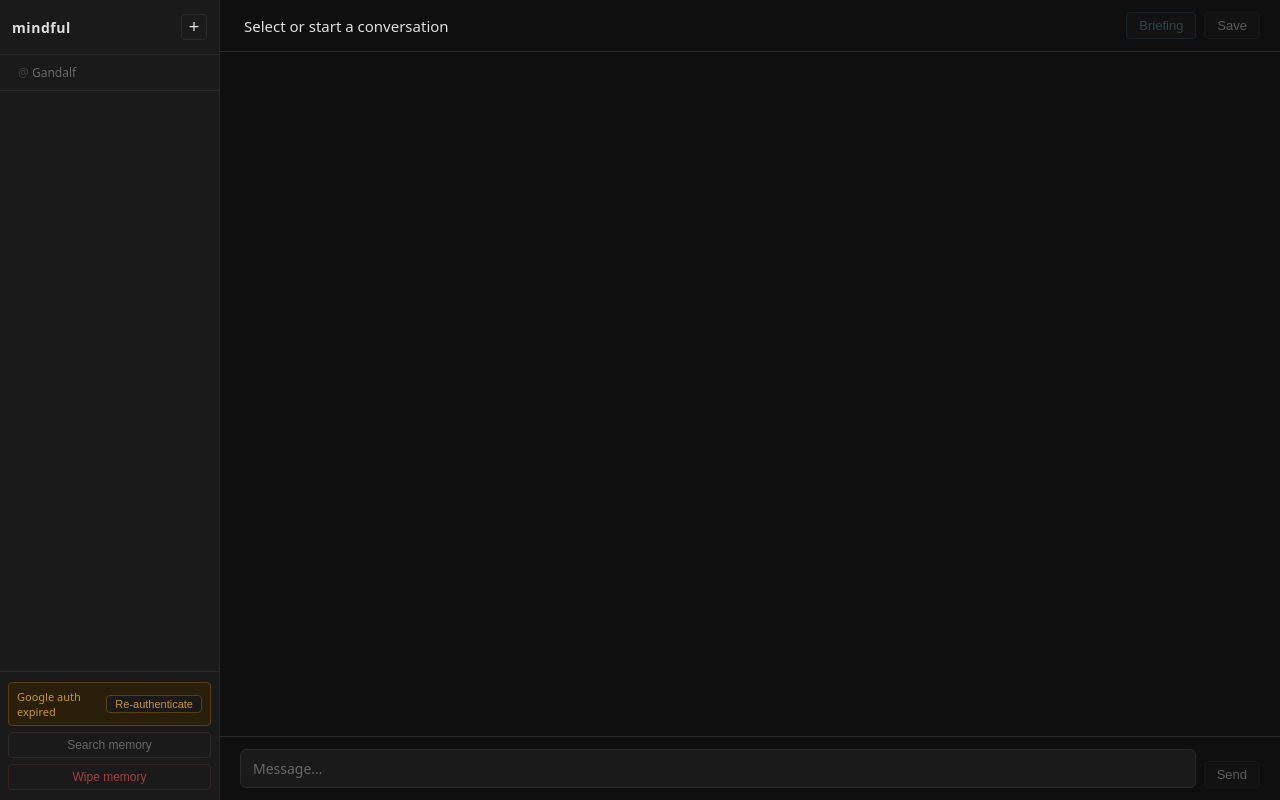
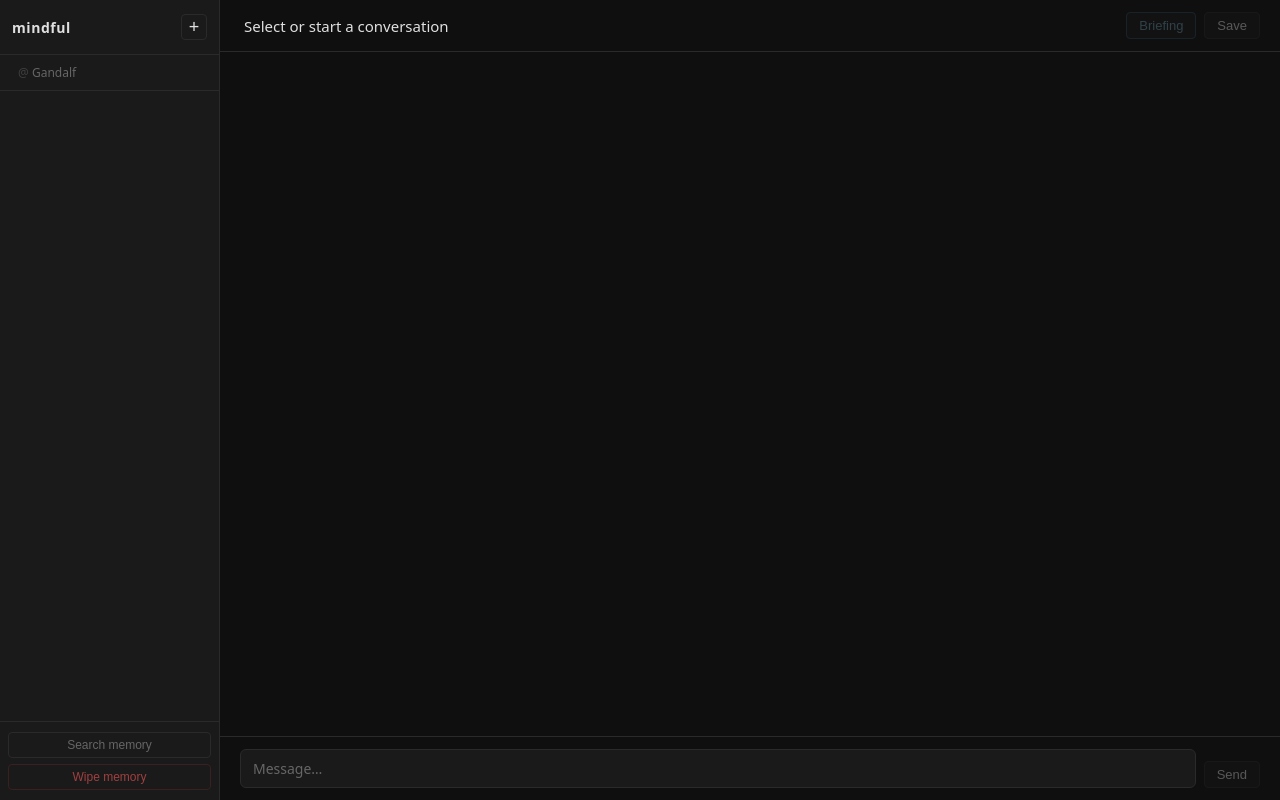
Before and after one commit to GandalfTheBlu/mindful, a website: page src/client/index.html in a window 1280 px wide. Drawn offline with Linux system fonts and the light colour scheme; no server answers.

Commit message:
Fix hidden attribute being overridden by CSS display rules
Co-Authored-By: Claude Sonnet 4.6 <noreply@anthropic.com>

```diff
--- a/src/client/style.css
+++ b/src/client/style.css
@@ -1,4 +1,5 @@
 *, *::before, *::after { box-sizing: border-box; margin: 0; padding: 0; }
+[hidden] { display: none !important; }
 
 :root {
   --bg: #0f0f0f;
@@ -177,7 +178,7 @@ body {
 }
 #btn-wipe-memory:hover { background: #2a1515; color: #e05555; }
 
-#google-auth-banner {
+#google-auth-banner:not([hidden]) {
   display: flex;
   align-items: center;
   gap: 6px;
```
